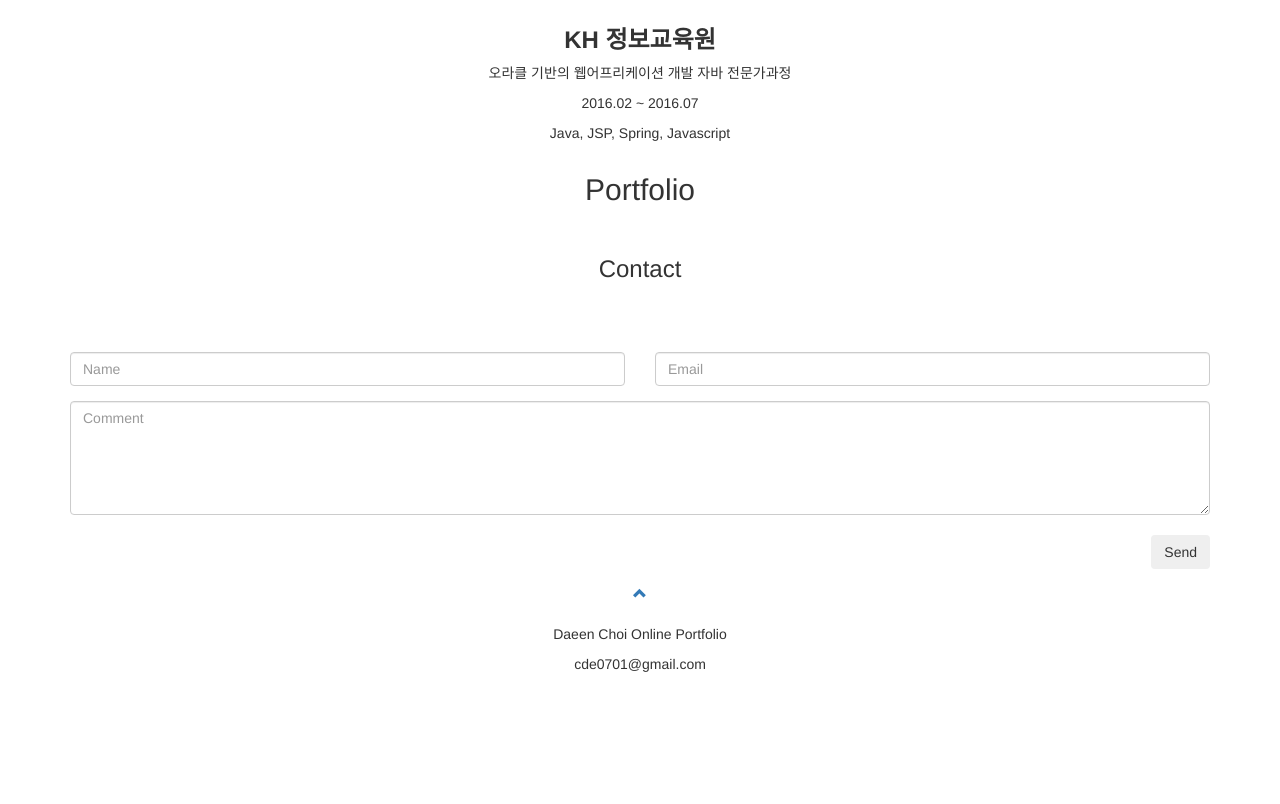
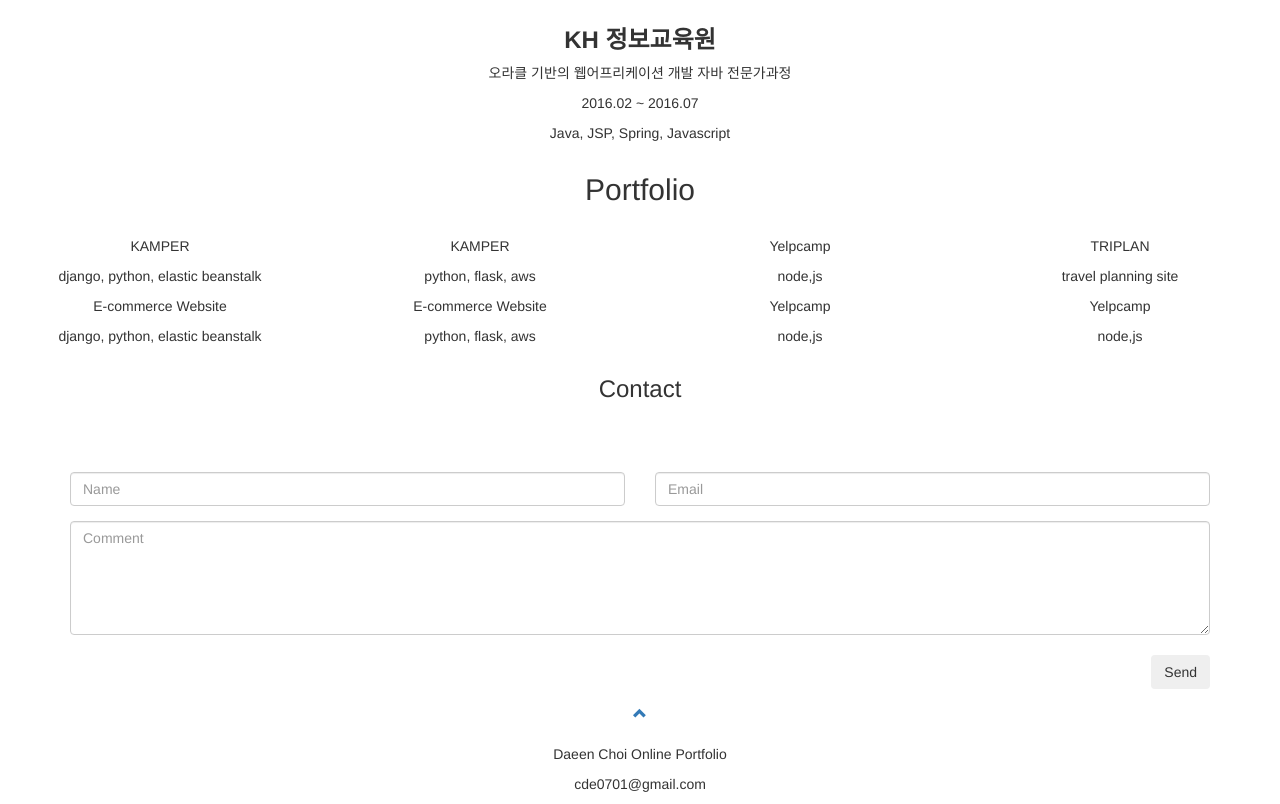
Before and after one commit to paige0701/onlineportfolio, a Django app: template portfolio/templates/home.html in a window 1280 px wide. Shown: the part 2055-2859 px from the top of the page. Before the commit the page ends 2727 px from the top, so only its background shows below. Run offline with Django 3.2, Linux system fonts and the light colour scheme; the template is opened without the code that fills it, so the values that code supplies are empty; some libraries are stand-ins or nearby versions.

Commit message:
added portfolio

```diff
--- a/portfolio/templates/portfolio.html
+++ b/portfolio/templates/portfolio.html
@@ -5,5 +5,39 @@
         </div>
         <br>
         <div class="row">
+            <div class="col-sm-3">
+                <p>KAMPER</p>
+                <p>django, python, elastic beanstalk</p>
+            </div>
+            <div class="col-sm-3">
+                <p>KAMPER</p>
+                <p>python, flask, aws</p>
+            </div>
+            <div class="col-sm-3">
+                <p>Yelpcamp</p>
+                <p>node,js</p>
+            </div>
+            <div class="col-sm-3">
+                <p>TRIPLAN</p>
+                <p>travel planning site</p>
+            </div>
+        </div>
+        <div class="row">
+            <div class="col-sm-3">
+                <p>E-commerce Website</p>
+                <p>django, python, elastic beanstalk</p>
+            </div>
+            <div class="col-sm-3">
+                <p>E-commerce Website</p>
+                <p>python, flask, aws</p>
+            </div>
+            <div class="col-sm-3">
+                <p>Yelpcamp</p>
+                <p>node,js</p>
+            </div>
+            <div class="col-sm-3">
+                <p>Yelpcamp</p>
+                <p>node,js</p>
+            </div>
         </div>
     </div>
```
